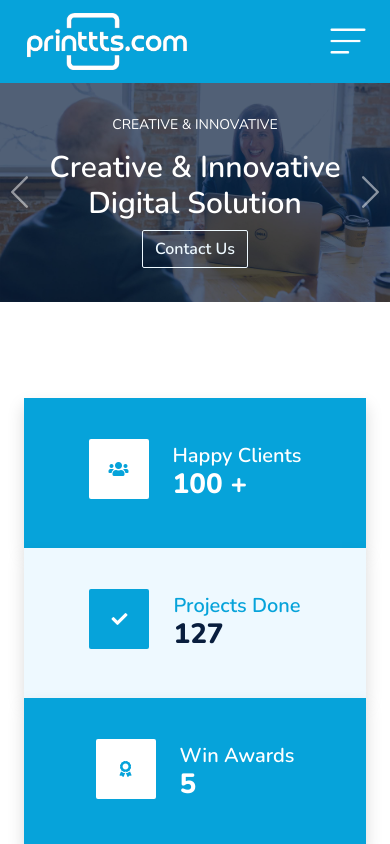
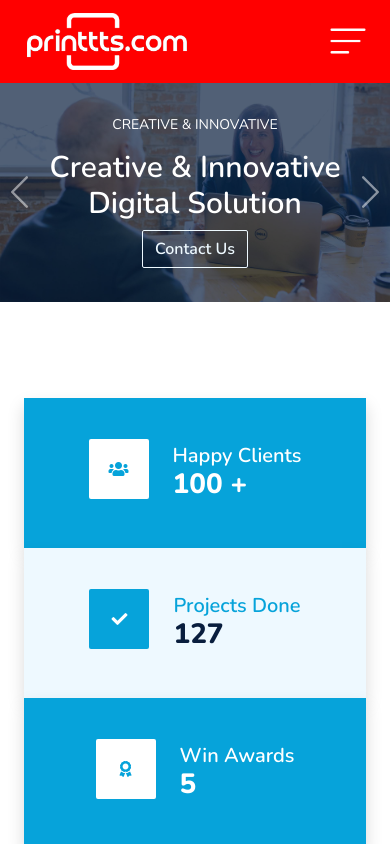
Before and after one commit to realmoiz/printtts1, a plain HTML site: page index.html in a window 390 px wide. Shown: the top 844 px of the page. Drawn offline with nearby package versions, Linux system fonts and the light colour scheme.

Commit message:
Update index.html

```diff
--- a/index.html
+++ b/index.html
@@ -49,7 +49,7 @@
         .navbar-brand{margin-left: 15px;}
 
         @media screen and (max-width:767px){
-            .bg-dark{background-color: #06a3da!important;}
+            .bg-dark{background-color: #FF0000!important;}
             .offcanvas{background: rgba(255,255,255,0.95);}
         }
     </style>
```
